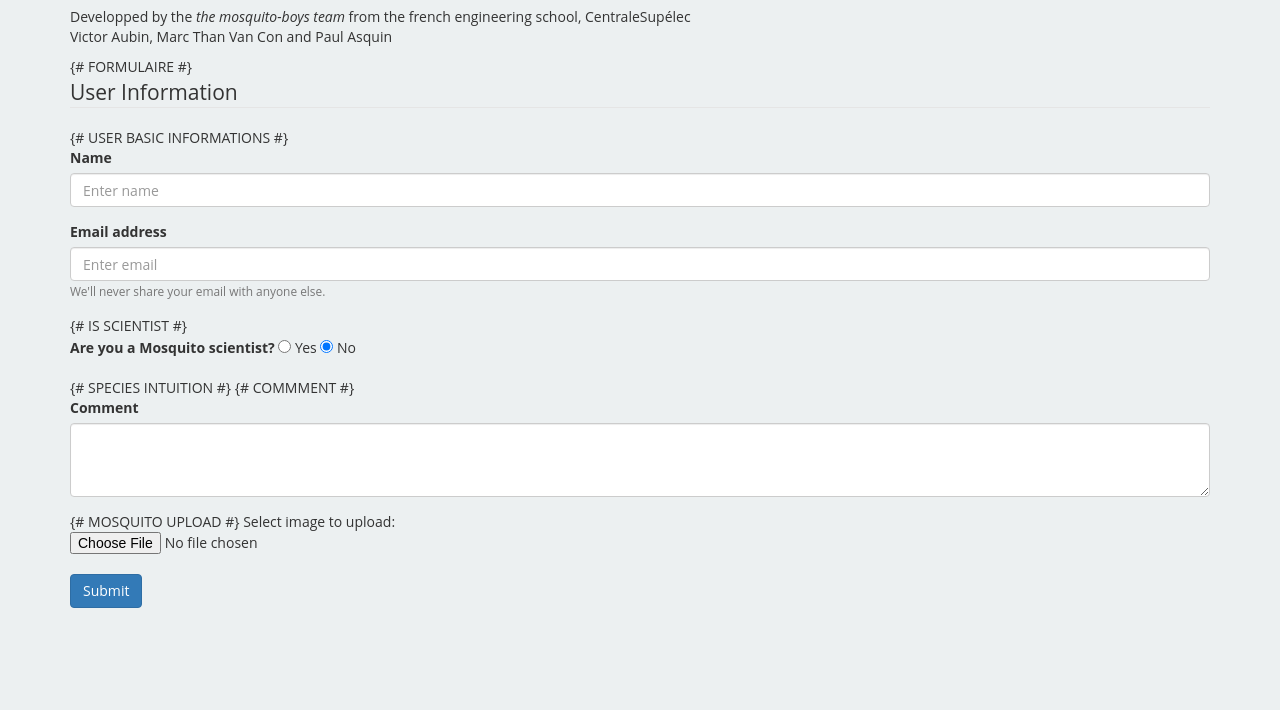
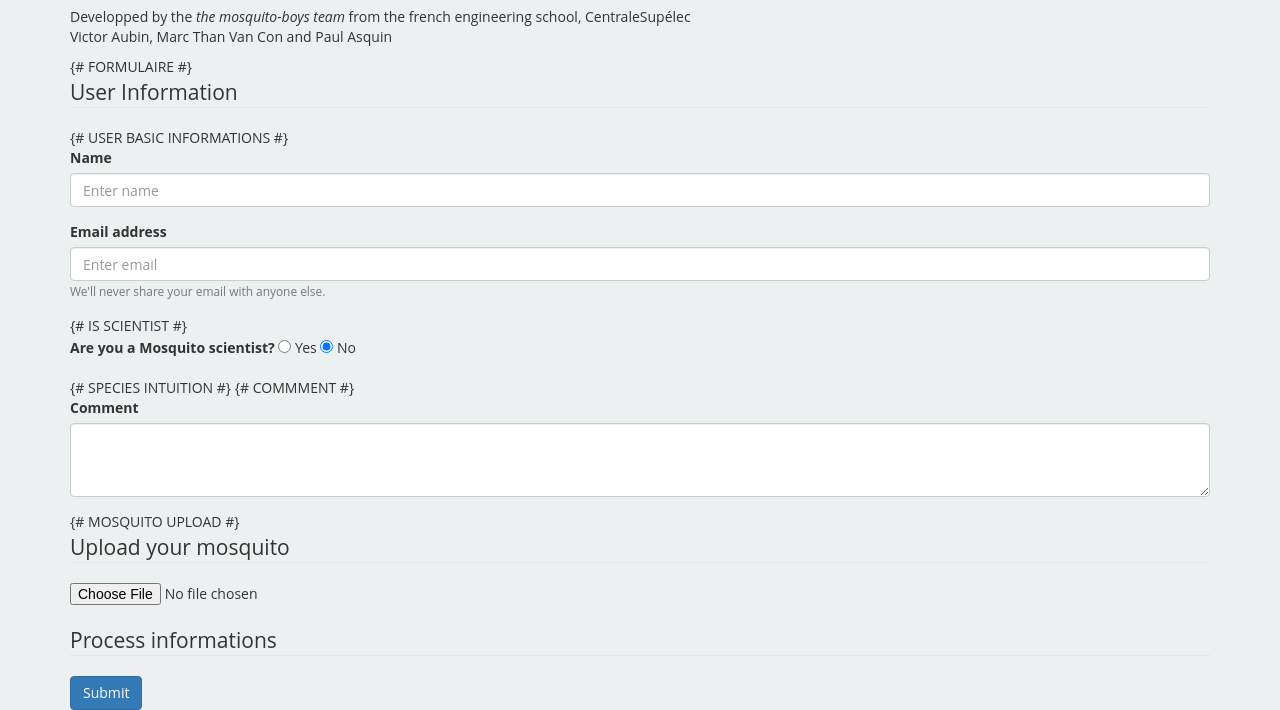
Before and after one commit to mosquito-boys/mosquito-monitoring, a plain HTML site: page templates/index.html in a window 1280 px wide. Shown: the part 412-1122 px from the top of the page. Before the commit the page ends 1020 px from the top, so only its background shows below. Drawn offline with nearby package versions, Linux system fonts and the light colour scheme.

Commit message:
add some html stuff

```diff
--- a/templates/index.html
+++ b/templates/index.html
@@ -75,9 +75,10 @@
               </div>
 
 {#            MOSQUITO UPLOAD #}
-	        Select image to upload:
+	        <legend>Upload your mosquito</legend>
 	        <input type="file" name="fileToUpload" id="fileToUpload">
             </br>
+            <legend>Process informations</legend>
             <button type="submit" class="btn btn-primary">Submit</button>
         </form>
 	</div>
```
